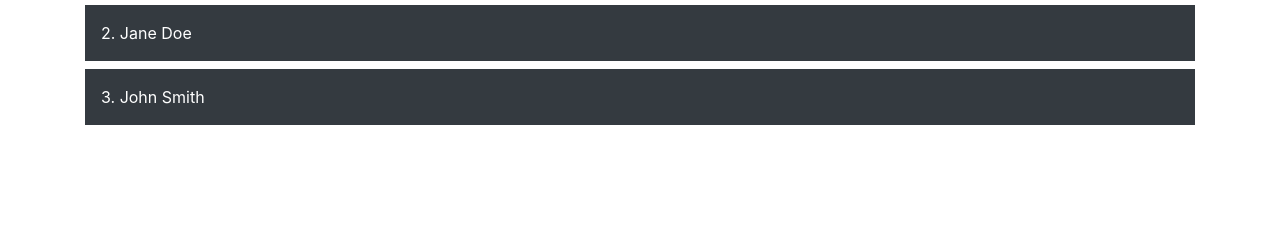
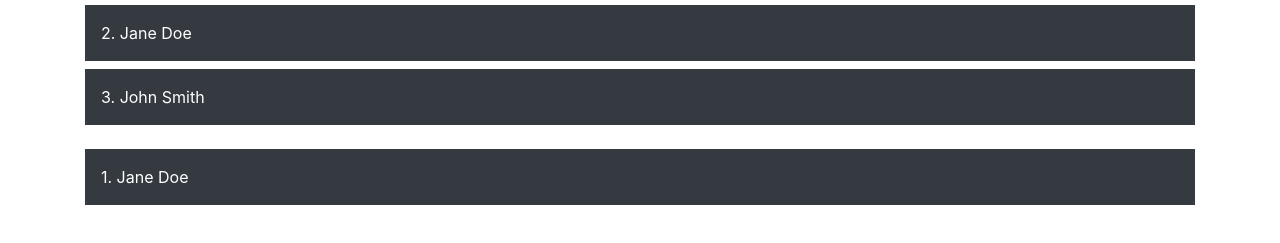
Before and after one commit to oktayibis/fc-programming, a website: page public/map.html in a window 1280 px wide. Shown: the part 105-348 px from the top of the page. Drawn offline with nearby package versions, Linux system fonts and the light colour scheme.

Commit message:
adding reduce

```diff
--- a/public/map.html
+++ b/public/map.html
@@ -14,6 +14,8 @@
     <h2>Hello</h2>
 
         <div id="message-list"></div>
+
+        <div id="filter"></div>
     </div>
 
    </div>
--- a/public/site/map.js
+++ b/public/site/map.js
@@ -32,10 +32,16 @@ const buildPerson = (person, index) => compose(
     addClass('p-3'))(createEl('div'));
 
 const view = (state) => {
-    const el = compose(addClass('container'))(createEl('div'));
-    state.map(buildPerson)
-    .forEach(person => append(person, el));
-    return el
+    const el = compose(addClass('container'), addClass('mb-4'))(createEl('div'));
+
+    return state.map(buildPerson)
+    .reduce(
+        (acc, curr) => {
+            append(curr)(el);
+            return el;
+        }, el
+    )
+
 }
 
 
@@ -45,3 +51,5 @@ const app = (state, output) => {
 
 
 app(Object.freeze([...simpleNames]), getEl('message-list'));
+
+app(Object.freeze([...simpleNames].filter(person => person.age < 25)), getEl('filter'));
```
